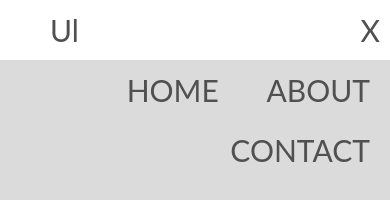
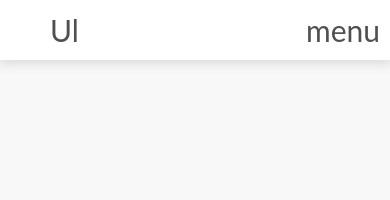
Before and after one commit to ulfat-dawood/reponsive-design, a plain HTML site: page navbar/index.html in a window 390 px wide. Drawn offline with Linux system fonts and the light colour scheme.

Commit message:
navbar completed

```diff
--- a/navbar/index.html
+++ b/navbar/index.html
@@ -12,7 +12,7 @@
         <nav>
             <!-- mobile -->
             <input type="checkbox" id="check">
-            <label class="checkbox" for="check">X</label>
+            <label class="checkbox" for="check">menu</label>
             <!-- desktop -->
             <div class="logo">Ul</div>
             <ul>
--- a/navbar/style/style.scss
+++ b/navbar/style/style.scss
@@ -33,6 +33,8 @@ nav{
      line-height: 60px;
      margin:0 50px;
      text-align: right;
+     right: -100%;
+     transition: all .5s ease-out;
 
 
  }
@@ -64,4 +66,12 @@ nav{
         top:60px;
         background: #dbdbdb;
     }
+    nav li{
+        display: block;
+    }
+
+    #check:checked ~ ul{
+        right: 0;
+    }
+
  }
```
Also changed, not shown: navbar/style/style.css, 1 other file.
